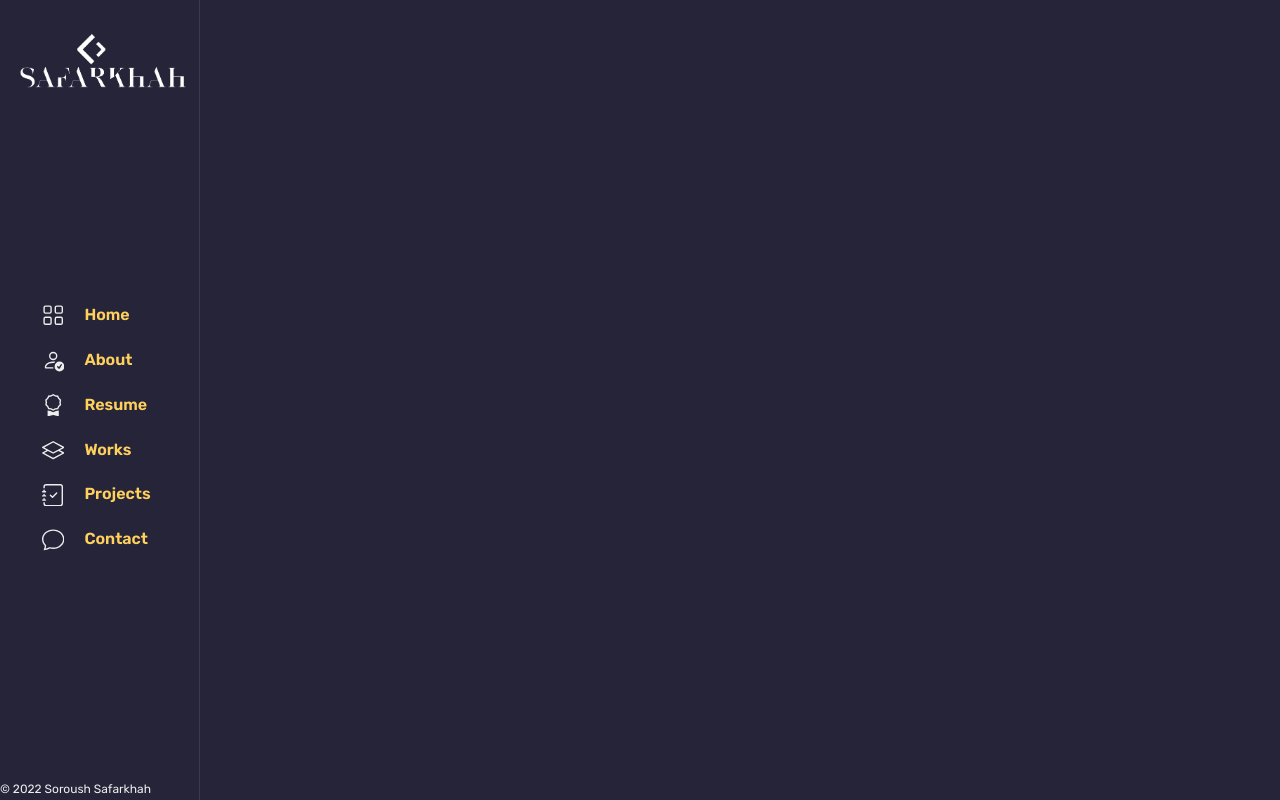
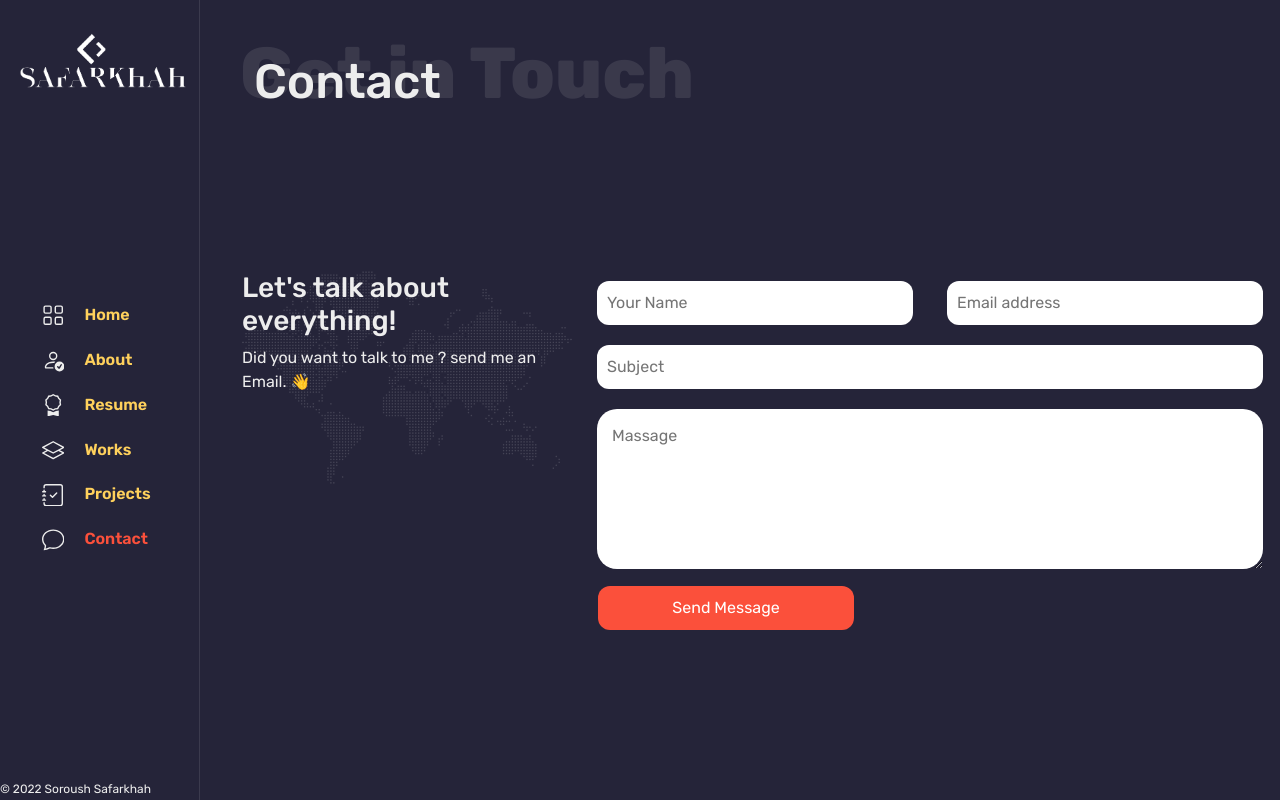
Before and after one commit to sorousch9/Soroush, a React (Create React App) app: page /contact in a window 1280 px wide. Built offline with nearby package versions, Linux system fonts and the light colour scheme.

Commit message:
form created

```diff
--- a/src/App.js
+++ b/src/App.js
@@ -6,6 +6,7 @@ import { About } from './pages/About/About';
 import { Resume } from './pages/Resume/Resume';
 import { Home } from './pages/home/Home';
 import { Works } from './pages/Works/Works';
+import { Contact } from './pages/Contact/Contact';
 
 function App() {
   return (
@@ -16,6 +17,7 @@ function App() {
       <Route path="/about" element={<About/>}/>
       <Route path="/resume" element={<Resume/>}/>
       <Route path="/works" element={<Works/>}/>
+      <Route path="/contact" element={<Contact/>}/>
     </Routes>
     </BrowserRouter>
   );
--- a/src/data.js
+++ b/src/data.js
@@ -6,7 +6,7 @@ import {
   BsChat,
   BsAward,
 } from "react-icons/bs";
-import { BsBootstrapFill, BsGithub,} from "react-icons/bs";
+import { BsBootstrapFill, BsGithub } from "react-icons/bs";
 import { SiSass, SiJquery, SiExpress, SiRedux } from "react-icons/si";
 
 import { AiFillHtml5 } from "react-icons/ai";
@@ -43,7 +43,7 @@ export const sideBarMenu = [
   {
     text: "Contact",
     icon: <BsChat className="link-icon" />,
-    url: "/tutorial",
+    url: "/contact",
   },
 ];
 export const skillico = [
@@ -112,7 +112,4 @@ export const skillico = [
     spanText: "CSS",
     url: "https://developer.mozilla.org/en-US/docs/Web/CSS",
   },
-
-
-
 ];
--- a/src/pages/About/About.jsx
+++ b/src/pages/About/About.jsx
@@ -7,12 +7,13 @@ import Circle from "react-circle";
 
 export const About = () => {
   return (
-    <section className="sec" name="about">
-      <Container fluid="xl">
+    <div className="section-home">
+      <section className="sec" name="about" id="home">
         <div className="sec-title">
           <span className="section-title-op">ABOUT</span>
           <h2 className="section-title">About Me</h2>
         </div>
+        <Container fluid="xl">
           <div className="about-me-container">
             <Col className="img-sec" md={3}>
               <div className="box-img">
@@ -23,9 +24,9 @@ export const About = () => {
             <Row className="box-info" md={9}>
               <Col className="info" md={6}>
                 <p>
-                I'm Soroush Safarkhah, Web and React developer from Karaj, Iran,
-                living in Germany. I have rich experience in designing and
-                creating websites and Customization with React and
+                  I'm Soroush Safarkhah, Web and React developer from Karaj,
+                  Iran, living in Germany. I have rich experience in designing
+                  and creating websites and Customization with React and
                   Bootstrap,besides I have good knowledge of backend and good at
                   Wordpress too.
                 </p>
@@ -147,5 +148,6 @@ export const About = () => {
           </div>
         </Container>
       </section>
+    </div>
   );
 };
--- a/src/pages/About/about.scss
+++ b/src/pages/About/about.scss
@@ -1,10 +1,13 @@
-.sec{
+.sec {
   margin-left: 230px;
 }
-.section-title-op{
+.sec-title {
+  margin: 20px 10px 20vh 10px;
+}
+.section-title-op {
   font-size: 4.5rem;
-font-weight: 800;
-opacity: 0.1;
+  font-weight: 800;
+  opacity: 0.1;
 }
 .section-title {
   font-size: 3rem;
@@ -13,7 +16,7 @@ opacity: 0.1;
   margin-top: -75px;
 }
 
-.about-me-container{
+.about-me-container {
   display: flex;
 }
 
@@ -117,21 +120,20 @@ opacity: 0.1;
   border-radius: 30px;
   box-shadow: 0px 0px 10px #9985fb;
 }
-.progress-first{
+.progress-first {
   width: 0%;
   height: 100%;
   background-color: var(--color-3);
-  border-radius:30px;
+  border-radius: 30px;
   animation: progress-first 3s linear forwards;
   box-shadow: 0 10px 40px -10px #fff;
 }
 @keyframes progress-first {
-
   100% {
     width: 85%;
   }
 }
-.progress-sec{
+.progress-sec {
   width: 0%;
   height: 100%;
   background-color: var(--color-3);
@@ -141,18 +143,22 @@ opacity: 0.1;
   transition: 0.4s linear;
   transition-property: width;
 }
-@keyframes progress-sec{
-  from { width: 0 }
-     to   { width: 70% }
+@keyframes progress-sec {
+  from {
+    width: 0;
+  }
+  to {
+    width: 70%;
+  }
 }
 .progress-third {
   background-color: var(--color-3);
   height: 100%;
   border-radius: 30px;
-  animation: progress-third  3s linear forwards;
+  animation: progress-third 3s linear forwards;
   box-shadow: 0 10px 40px -10px #fff;
 }
-@keyframes progress-third  {
+@keyframes progress-third {
   0% {
     width: 0;
   }
@@ -164,10 +170,10 @@ opacity: 0.1;
   background-color: var(--color-3);
   height: 100%;
   border-radius: 30px;
-  animation: progress-Fourth  3s linear forwards;
+  animation: progress-Fourth 3s linear forwards;
   box-shadow: 0 10px 40px -10px #fff;
 }
-@keyframes progress-Fourth  {
+@keyframes progress-Fourth {
   0% {
     width: 0;
   }
@@ -179,7 +185,7 @@ opacity: 0.1;
 .gaper-skill {
   height: 50px;
 }
-.skills-about{
+.skills-about {
   margin-bottom: 20%;
 }
 .details {
@@ -196,19 +202,20 @@ opacity: 0.1;
   font-size: 1.2rem;
   font-weight: 300;
 }
-@media screen and (max-width:1200px) {
- .sec{
-  margin-left: 0px;
- }}
+@media screen and (max-width: 1200px) {
+  .sec {
+    margin-left: 0px;
+  }
+}
 @media screen and (min-width: 1000px) {
-  .container{
+  .container {
     margin: auto 5px;
   }
 }
 @media screen and (max-width: 777px) {
   .about-me-container {
     flex-direction: column;
-    align-items: center
+    align-items: center;
   }
   .box-img {
     justify-content: center;
@@ -229,7 +236,7 @@ opacity: 0.1;
   .circle-info-s {
     display: flex;
     align-items: flex-end;
-    margin-block-end:0rem
+    margin-block-end: 0rem;
   }
   .box-info {
     padding: 20px 10px;
@@ -242,5 +249,4 @@ opacity: 0.1;
     padding: 5px;
     margin: 10px;
   }
-
 }
--- /dev/null
+++ b/src/pages/Contact/Contact.jsx
@@ -0,0 +1,85 @@
+import "./contact.scss";
+import { Col, Container, Form, Row } from "react-bootstrap";
+import bg1 from "../../assets/map-light.png"
+
+export const Contact = () => {
+  return (
+    <div className="sec">
+         <div className="sec-title">
+          <span className="section-title-op">Get in Touch</span>
+          <h2 className="section-title">Contact</h2>
+        </div>
+      <Container fluid="xl">
+        <Row>
+          <Col md="4">
+            <div className="contact-info">
+                <img src={bg1} alt="background contact"/>
+              <h3>Let's talk about everything!</h3>
+            </div>
+            <div>
+              <p>Did you want to talk to me ? send me an Email. 👋</p>
+            </div>
+          </Col>
+          <Col md="8">
+            <Form mt="6">
+              <Row>
+                <Col md="6">
+                  <div className="form-group">
+                    <input
+                      type="text"
+                      className="form-control-input"
+                      placeholder="Your Name"
+                      name="name"
+                      id="InputName"
+                    />
+                  </div>
+                </Col>
+                <Col md="6">
+                  <div className="form-group">
+                    <input
+                      type="email"
+                      className="form-control-input"
+                      placeholder="Email address"
+                      name="email"
+                      id="InputEmail"
+                    />
+                  </div>
+                </Col>
+                <Col md="12">
+                  <div className="form-group">
+                    <input
+                      type="text"
+                      className="form-control-input"
+                      placeholder="Subject"
+                      name="subject"
+                      id="InputSubject"
+                    />
+                  </div>
+                </Col>
+                <Col md="12">
+                  <div className="form-group">
+                    <textarea
+                      className="form-control-textarea"
+                      placeholder="Massage"
+                      name="message"
+                      id="Inputmessage"
+                    />
+                  </div>
+                </Col>
+                <button
+                  className="btn-contact"
+                  type="submit"
+                  name="submit"
+                  id="submit"
+                  value="Submit"
+                >
+                  Send Message
+                </button>
+              </Row>
+            </Form>
+          </Col>
+        </Row>
+      </Container>
+    </div>
+  );
+};
--- /dev/null
+++ b/src/pages/Contact/contact.scss
@@ -0,0 +1,53 @@
+.sec {
+  margin-left: 230px;
+}
+
+.section-title-op {
+  font-size: 4.5rem;
+  font-weight: 800;
+  opacity: 0.1;
+}
+
+.section-title {
+  font-size: 3rem;
+  margin: 0 0 0 14px;
+  margin-top: -75px;
+}
+
+.contact-info img {
+  position: absolute;
+}
+.form-group {
+  margin: 10px 5px;
+  border-radius: 20px;
+}
+.form-control-input {
+  width: 100%;
+  padding: 10px;
+  border: none;
+  border-radius: 12px;
+}
+.form-control-textarea {
+    border: none;
+  padding: 15px 15px;
+  width: 100%;
+  height: 20vh;
+  border-radius: 20px;
+}
+.btn-contact {
+  color: #fff;
+  background: var(--color-btn);
+  position: relative;
+  transform: perspective(1px) translateZ(0);
+  border: none;
+  margin-left: 18px;
+  border-radius: 12px;
+  padding: 10px;
+  width: 20vw;
+}
+
+@media screen and (max-width: 1200px) {
+  .sec {
+    margin-left: 0px;
+  }
+}
--- a/src/pages/Resume/Resume.jsx
+++ b/src/pages/Resume/Resume.jsx
@@ -5,16 +5,14 @@ import { FaGraduationCap } from "react-icons/fa";
 import "./resume.scss";
 import { skillico } from "../../data";
 
-
 export const Resume = () => {
   return (
     <section className="sec">
-      <Container fluid="xl">
       <div className="sec-title">
         <span className="section-title-op">RESUME</span>
         <h2 className="section-title">Resume</h2>
       </div>
-
+      <Container fluid="xl">
         <Row>
           <Col md={6}>
             <div>
@@ -97,7 +95,6 @@ export const Resume = () => {
             </div>
           </Col>
           <div className="about-skill">
-
             {skillico.map((item, index) => (
               <Col bottom="true" key={index + item} md={2} sm={3} xs={3}>
                 <a
@@ -111,7 +108,6 @@ export const Resume = () => {
                 </a>
               </Col>
             ))}
-
           </div>
         </Row>
       </Container>
--- a/src/pages/Resume/resume.scss
+++ b/src/pages/Resume/resume.scss
@@ -1,17 +1,5 @@
 .sec {
   margin-left: 230px;
-}
-.section-title-op {
-  font-size: 4.5rem;
-  font-weight: 800;
-  opacity: 0.1;
-}
-
-.section-title {
-  font-size: 3rem;
-  margin: 0 0 0 14px;
-  position: relative;
-  margin-top: -75px;
 }
 .resume-wrapper {
   border-left: 3px solid #b1b1b1;
--- a/src/pages/Works/Works.jsx
+++ b/src/pages/Works/Works.jsx
@@ -8,11 +8,12 @@ import { BsBoxArrowInRight } from "react-icons/bs";
 export const Works = () => {
   return (
     <div id="works" className="sec">
-      <Container fluid="xl">
-        <div className="sec-title">
+      <div className="sec-title">
           <span className="section-title-op">WORKS</span>
           <h2 className="section-title">My Amazing Works</h2>
         </div>
+      <Container fluid="xl">
+
         <div className="works-list">
           <div className="works-items">
             <div className="works-item">
--- a/src/pages/Works/works.scss
+++ b/src/pages/Works/works.scss
@@ -1,17 +1,7 @@
 .sec {
   margin-left: 230px;
 }
-.section-title-op {
-  font-size: 4.5rem;
-  font-weight: 800;
-  opacity: 0.1;
-}
 
-.section-title {
-  font-size: 3rem;
-  margin: 0 0 0 14px;
-  margin-top: -75px;
-}
 .works-list {
   list-style: none;
   margin: 0;
@@ -40,7 +30,7 @@
 }
 .works-details {
   float: left;
-  padding: 130px;
+  padding: 130px
 }
 
 .works-category a {
--- a/src/pages/home/Home.jsx
+++ b/src/pages/home/Home.jsx
@@ -3,6 +3,7 @@ import { About } from "../About/About";
 import { Resume } from "../Resume/Resume";
 import { Header } from "../Header/Header";
 import { Works } from "../Works/Works";
+import { Contact } from "../Contact/Contact";
 
 export const Home = () => {
   return (
@@ -11,6 +12,7 @@ export const Home = () => {
       <About />
       <Resume />
       <Works />
+      <Contact />
     </>
   );
 };
```
Also changed, not shown: src/pages/Header/header.scss (+9 -5 lines), src/assets/map-light.png (added). Lines whose indentation alone changed are shown as unchanged.
